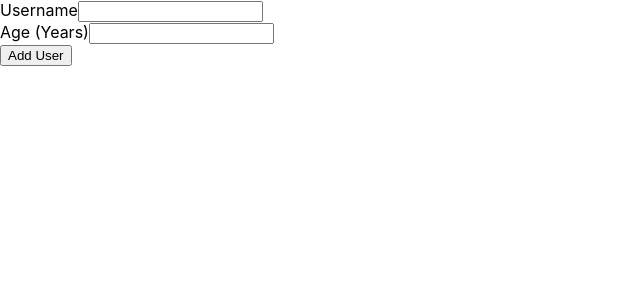
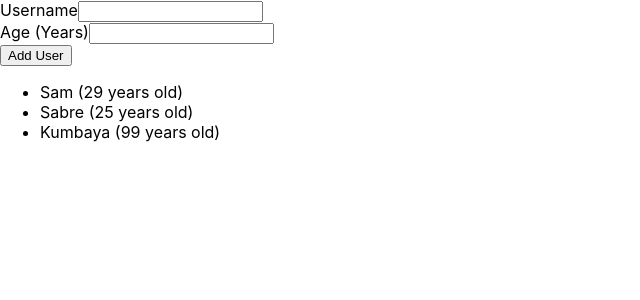
Before and after one commit to sabrereyn/react-user-form, a React (Create React App) app: page / in a window 1280 px wide. Shown: the top 300 px of the page, without its empty margins (0-640 px from the left). Built offline with nearby package versions, Linux system fonts and the light colour scheme.

Commit message:
Implemented User objects and user list

```diff
--- a/src/App.js
+++ b/src/App.js
@@ -1,9 +1,29 @@
 import UserForm from "./NewUser/UserForm";
+import Users from "./Users/Users";
+
+let usersList = [
+  {
+    id: 1,
+    username: "Sam",
+    age: 29,
+  },
+  {
+    id: 2,
+    username: "Sabre",
+    age: 25,
+  },
+  {
+    id: 3,
+    username: "Kumbaya",
+    age: 99,
+  },
+];
 
 function App() {
   return (
     <div>
       <UserForm />
+      <Users items={usersList} />
     </div>
   );
 }
--- /dev/null
+++ b/src/Users/Users.js
@@ -0,0 +1,11 @@
+import UsersList from "./UsersList";
+
+const Users = (props) => {
+  return (
+    <div>
+      <UsersList items={props.items} />
+    </div>
+  );
+};
+
+export default Users;
--- /dev/null
+++ b/src/Users/UsersItems.js
@@ -0,0 +1,11 @@
+const UsersItems = (props) => {
+  return (
+    <li>
+      <div>
+        {props.username} ({props.age} years old)
+      </div>
+    </li>
+  );
+};
+
+export default UsersItems;
--- /dev/null
+++ b/src/Users/UsersList.js
@@ -0,0 +1,17 @@
+import UsersItems from "./UsersItems";
+
+const UsersList = (props) => {
+  if (props.items.length === 0) {
+    return <h2>Found no users.</h2>;
+  }
+
+  return (
+    <ul>
+      {props.items.map((user) => (
+        <UsersItems key={user.id} username={user.username} age={user.age} />
+      ))}
+    </ul>
+  );
+};
+
+export default UsersList;
```
